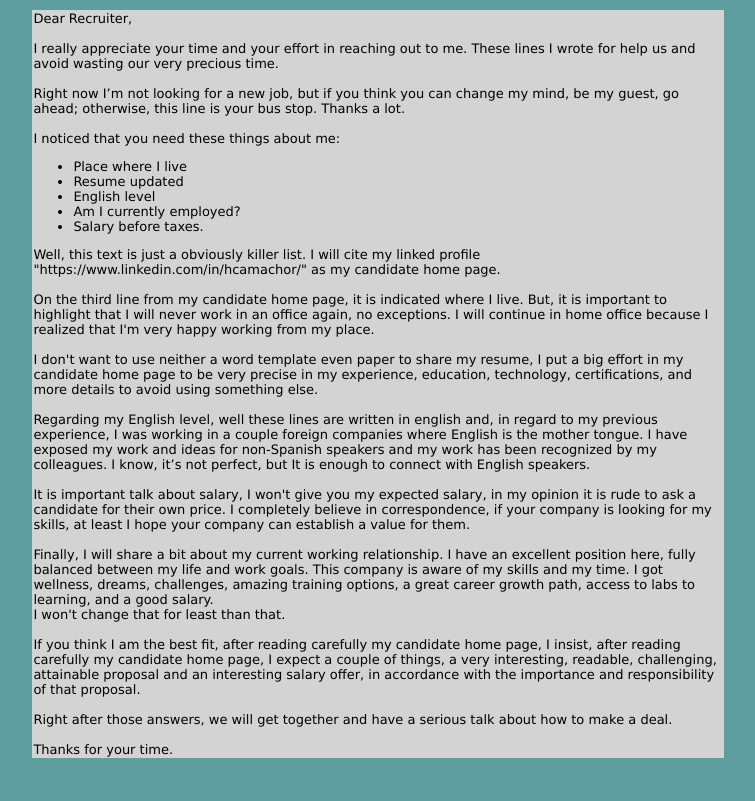
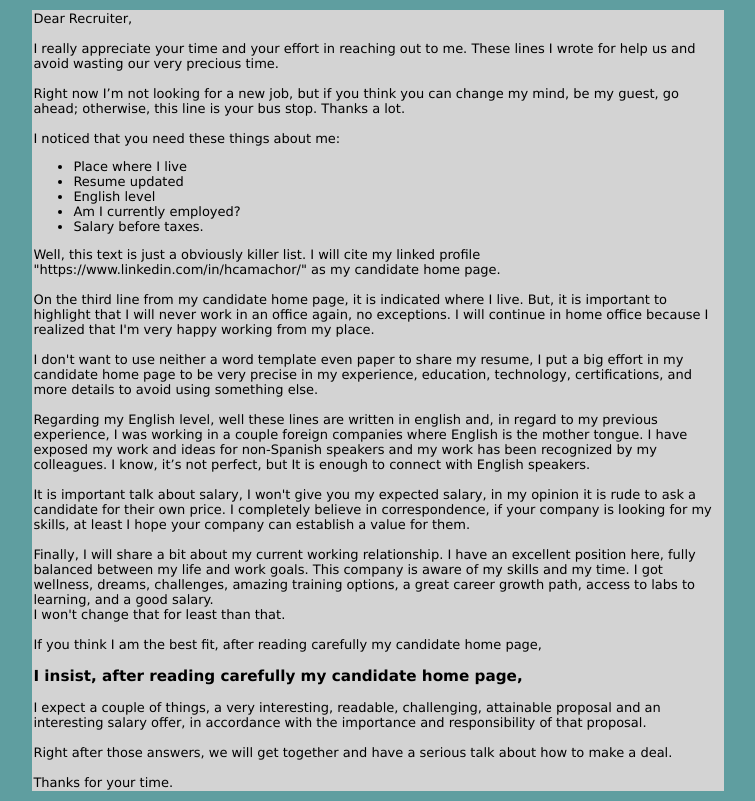
Before and after one commit to hcamachormx/hcamachormx.github.io, a plain HTML site: page index.html in a window 1280 px wide. Shown: the whole page, without its empty margins (262-1017 px from the left). Drawn offline with Linux system fonts and the light colour scheme.

Commit message:
i insist

```diff
--- a/index.html
+++ b/index.html
@@ -41,7 +41,7 @@
         <br>
         I won't change that for least than that.
         <br><br>
-        If you think I am the best fit, after reading carefully my candidate home page, I insist, after reading carefully my candidate home page, I expect a couple of things, a very interesting, readable, challenging, attainable proposal and an interesting salary offer, in accordance with the importance and responsibility of that proposal.
+        If you think I am the best fit, after reading carefully my candidate home page, <b><h3>I insist, after reading carefully my candidate home page,</h3></b> I expect a couple of things, a very interesting, readable, challenging, attainable proposal and an interesting salary offer, in accordance with the importance and responsibility of that proposal.
         <br><br>
         Right after those answers, we will get together and have a serious talk about how to make a deal.
         <br><br>
```
